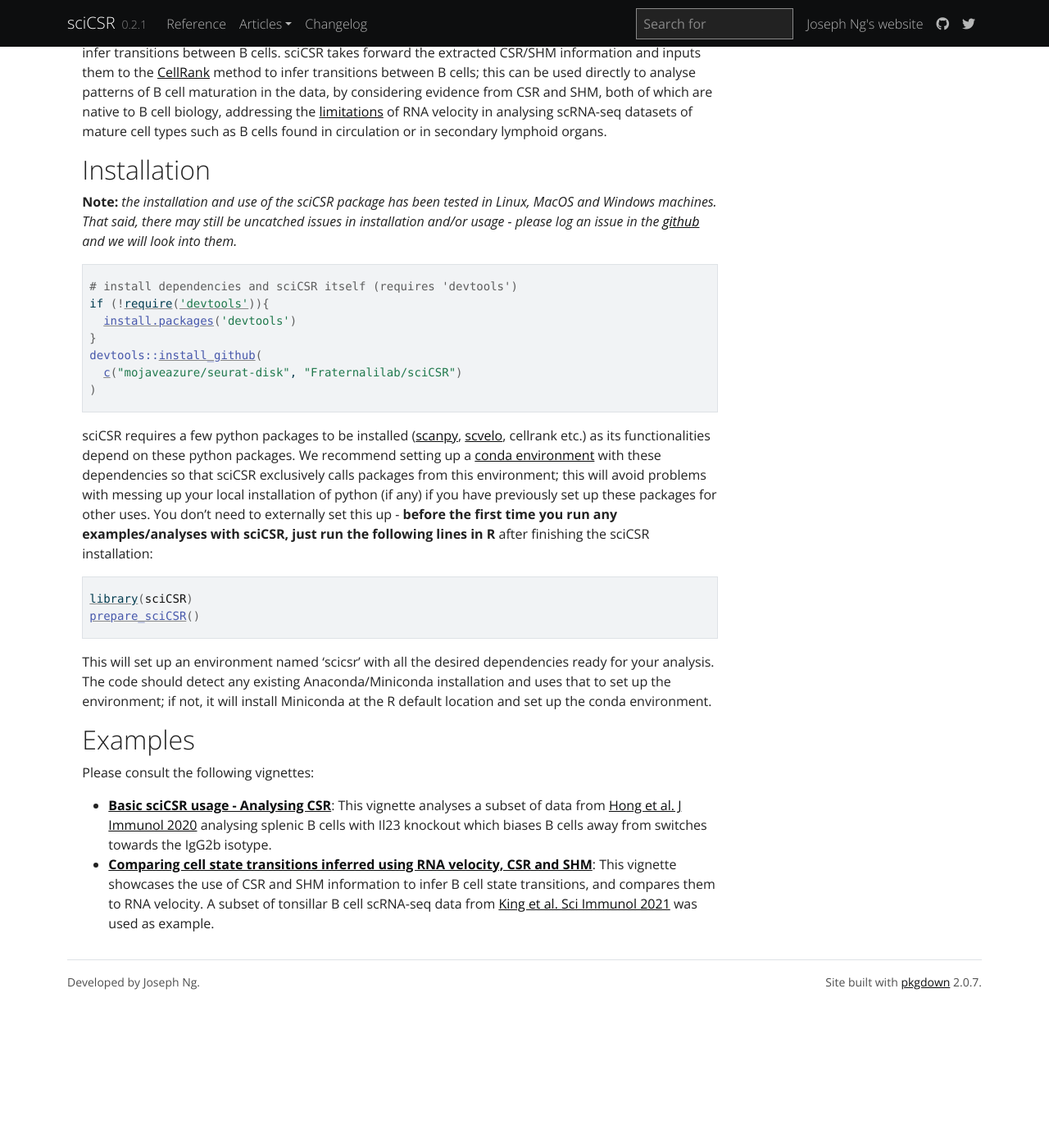
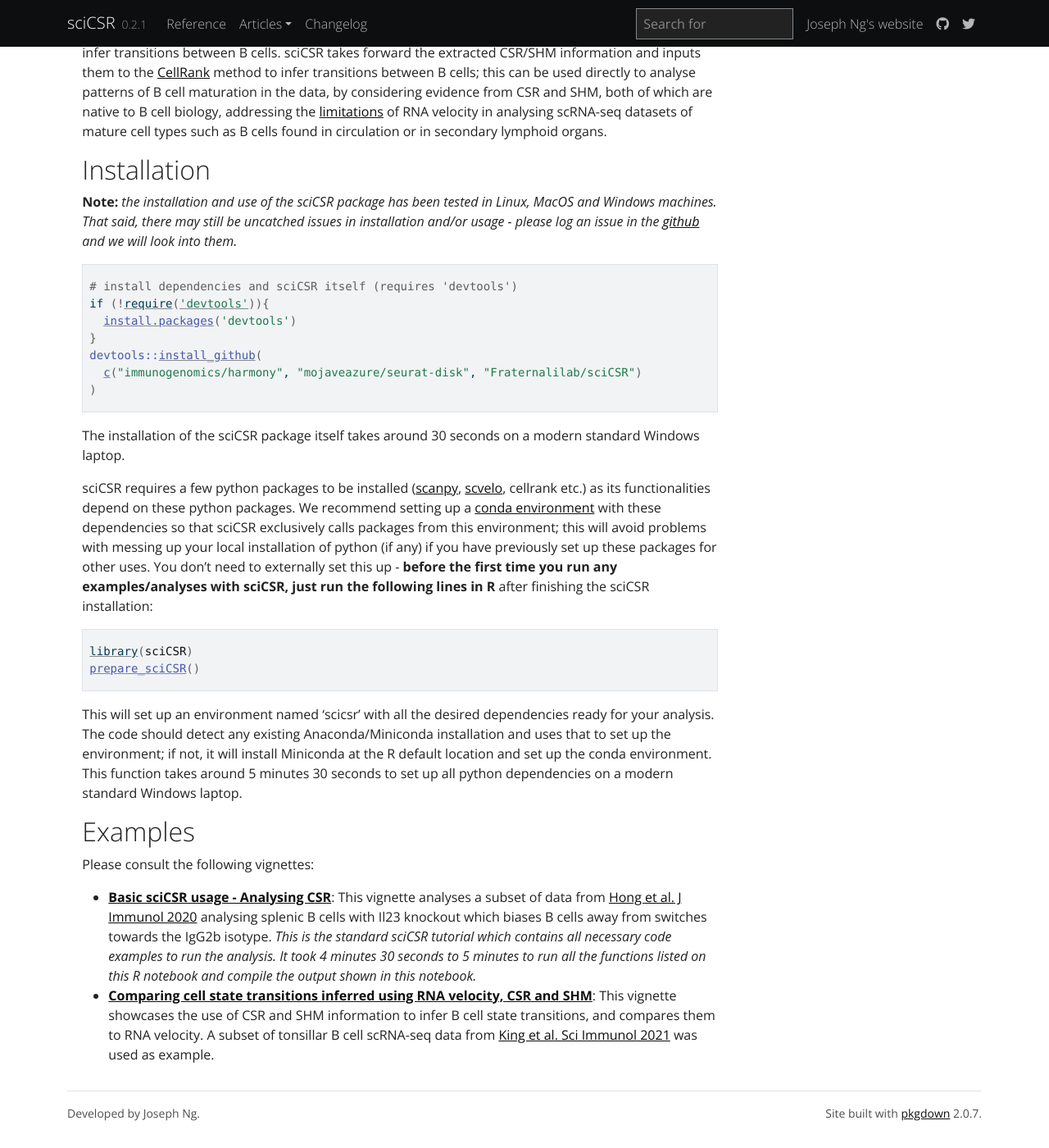
Before and after one commit to josef0731/josef0731.github.io, a Jekyll site: the page docs/sciCSR/index.html, which Jekyll copies as it is, in a window 1280 px wide and 1400 px high, scrolled down 699 px. Shown: the whole window at 82% size. Built offline with Jekyll 4.4.1, drawn with Linux system fonts in a browser that asks for light colours; nearby versions of some CDN libraries; some web fonts are replaced; comment, search, counter and statistics services are not loaded; before the commit the page ends 1939 px from its top, so only the background shows below that.

Commit message:
update scicsr vignette

```diff
--- a/docs/sciCSR/index.html
+++ b/docs/sciCSR/index.html
@@ -98,12 +98,13 @@
 <span>  <span class="fu"><a href="https://rdrr.io/r/utils/install.packages.html" class="external-link">install.packages</a></span><span class="op">(</span><span class="st">'devtools'</span><span class="op">)</span></span>
 <span><span class="op">}</span></span>
 <span><span class="fu">devtools</span><span class="fu">::</span><span class="fu"><a href="https://remotes.r-lib.org/reference/install_github.html" class="external-link">install_github</a></span><span class="op">(</span></span>
-<span>  <span class="fu"><a href="https://rdrr.io/r/base/c.html" class="external-link">c</a></span><span class="op">(</span><span class="st">"mojaveazure/seurat-disk"</span>, <span class="st">"Fraternalilab/sciCSR"</span><span class="op">)</span></span>
+<span>  <span class="fu"><a href="https://rdrr.io/r/base/c.html" class="external-link">c</a></span><span class="op">(</span><span class="st">"immunogenomics/harmony"</span>, <span class="st">"mojaveazure/seurat-disk"</span>, <span class="st">"Fraternalilab/sciCSR"</span><span class="op">)</span></span>
 <span><span class="op">)</span></span></code></pre>
+<p>The installation of the sciCSR package itself takes around 30 seconds on a modern standard Windows laptop.</p>
 <p>sciCSR requires a few python packages to be installed (<a href="https://scanpy.readthedocs.io/" class="external-link">scanpy</a>, <a href="https://scvelo.readthedocs.io/en/stable/" class="external-link">scvelo</a>, cellrank etc.) as its functionalities depend on these python packages. We recommend setting up a <a href="https://docs.conda.io/projects/conda/en/latest/user-guide/concepts/environments.html" class="external-link">conda environment</a> with these dependencies so that sciCSR exclusively calls packages from this environment; this will avoid problems with messing up your local installation of python (if any) if you have previously set up these packages for other uses. You don’t need to externally set this up - <strong>before the first time you run any examples/analyses with sciCSR, just run the following lines in R</strong> after finishing the sciCSR installation:</p>
 <pre class="{r}"><code><span><span class="kw"><a href="https://rdrr.io/r/base/library.html" class="external-link">library</a></span><span class="op">(</span><span class="va">sciCSR</span><span class="op">)</span></span>
 <span><span class="fu"><a href="reference/prepare_sciCSR.html">prepare_sciCSR</a></span><span class="op">(</span><span class="op">)</span></span></code></pre>
-<p>This will set up an environment named ‘scicsr’ with all the desired dependencies ready for your analysis. The code should detect any existing Anaconda/Miniconda installation and uses that to set up the environment; if not, it will install Miniconda at the R default location and set up the conda environment.</p>
+<p>This will set up an environment named ‘scicsr’ with all the desired dependencies ready for your analysis. The code should detect any existing Anaconda/Miniconda installation and uses that to set up the environment; if not, it will install Miniconda at the R default location and set up the conda environment. This function takes around 5 minutes 30 seconds to set up all python dependencies on a modern standard Windows laptop.</p>
 </div>
 <div class="section level2">
 <h2 id="examples">Examples<a class="anchor" aria-label="anchor" href="#examples"></a>
@@ -111,7 +112,8 @@
 <p>Please consult the following vignettes:</p>
 <ul>
 <li>
-<a href="articles/csr.html"><strong>Basic sciCSR usage - Analysing CSR</strong></a>: This vignette analyses a subset of data from <a href="https://doi.org/10.4049/jimmunol.2000280" class="external-link">Hong et al. J Immunol 2020</a> analysing splenic B cells with Il23 knockout which biases B cells away from switches towards the IgG2b isotype.</li>
+<a href="articles/csr.html"><strong>Basic sciCSR usage - Analysing CSR</strong></a>: This vignette analyses a subset of data from <a href="https://doi.org/10.4049/jimmunol.2000280" class="external-link">Hong et al. J Immunol 2020</a> analysing splenic B cells with Il23 knockout which biases B cells away from switches towards the IgG2b isotype. <em>This is the standard sciCSR tutorial which contains all necessary code examples to run the analysis. It took 4 minutes 30 seconds to 5 minutes to run all the functions listed on this R notebook and compile the output shown in this notebook.</em>
+</li>
 <li>
 <a href="articles/comparison.html"><strong>Comparing cell state transitions inferred using RNA velocity, CSR and SHM</strong></a>: This vignette showcases the use of CSR and SHM information to infer B cell state transitions, and compares them to RNA velocity. A subset of tonsillar B cell scRNA-seq data from <a href="https://doi.org/10.1126/sciimmunol.abe6291" class="external-link">King et al. Sci Immunol 2021</a> was used as example.</li>
 </ul>
--- a/docs/sciCSR/pkgdown.yml
+++ b/docs/sciCSR/pkgdown.yml
@@ -4,7 +4,7 @@ pkgdown_sha: ~
 articles:
   comparison: comparison.html
   csr: csr.html
-last_built: 2023-02-01T15:37Z
+last_built: 2023-02-27T09:18Z
 urls:
   reference: https://http://josephng-bio.org/sciCSR/reference
   article: https://http://josephng-bio.org/sciCSR/articles
```
Also changed, not shown: docs/sciCSR/articles/csr.html (+5 -5 lines), docs/sciCSR/search.json.
